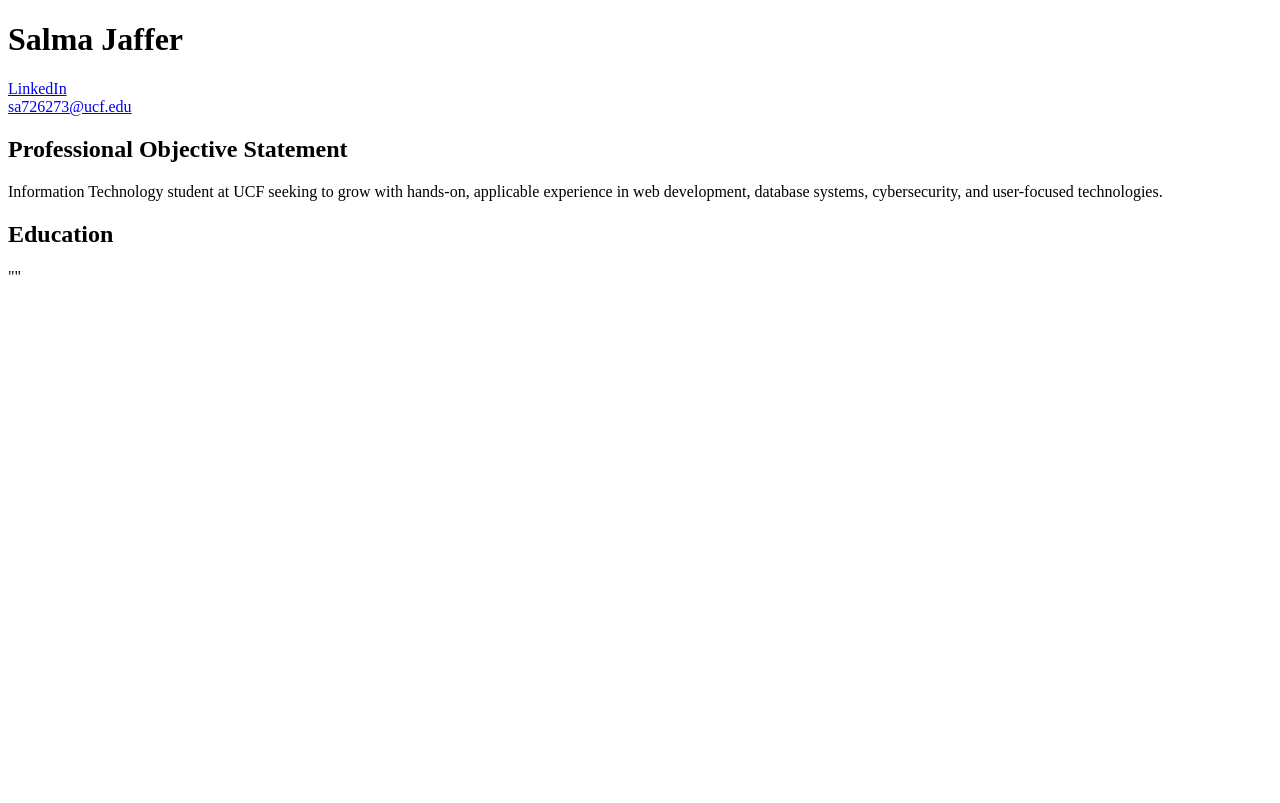
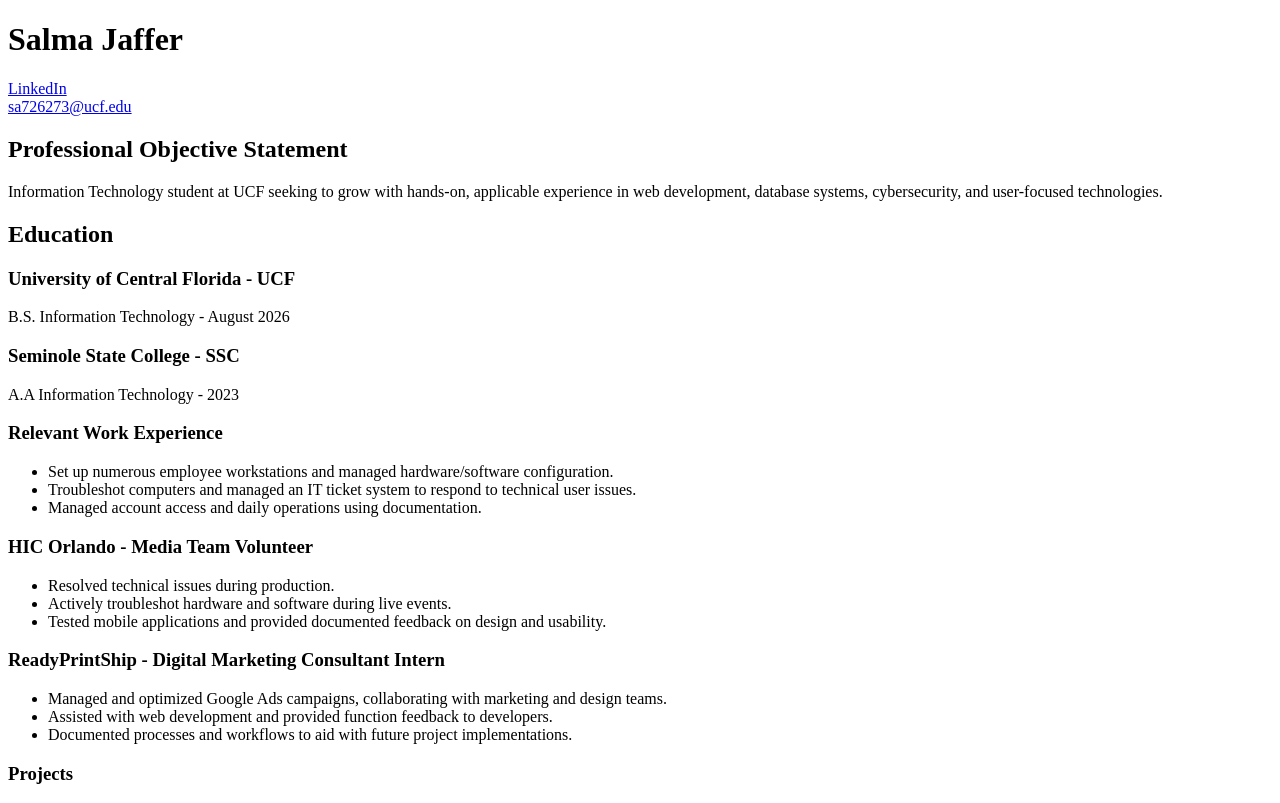
Before and after one commit to salma-j-tech/cis4004-web, a plain HTML site: page resume/index.html in a window 1280 px wide. Drawn offline with Linux system fonts and the light colour scheme.

Commit message:
Add education and work experience sections to resume

```diff
--- a/resume/index.html
+++ b/resume/index.html
@@ -28,8 +28,56 @@
 
         <section>
           <h2>Education</h2>
-          <p>""</p>
+
+          <article>
+            <h3>University of Central Florida - UCF</h3>
+            <p>B.S. Information Technology - August 2026</p>
+          </article>
+
+          <article>
+            <h3>Seminole State College - SSC</h3>
+            <p>A.A Information Technology - 2023</p>
+          </article>
+
         </section>
+
+        <section>
+
+          <article>
+            <h3>Relevant Work Experience</h3>
+            <ul>
+              <li>Set up numerous employee workstations and managed hardware/software configuration.</li>
+              <li>Troubleshot computers and managed an IT ticket system to respond to technical user issues.</li>
+              <li>Managed account access and daily operations using documentation.</li>
+            </ul>
+          </article>
+
+          <article>
+            <h3>HIC Orlando - Media Team Volunteer</h3>
+            <ul>
+              <li>Resolved technical issues during production.</li>
+              <li>Actively troubleshot hardware and software during live events.</li>
+              <li>Tested mobile applications and provided documented feedback on design and usability.</li>
+            </ul>
+          </article>
+
+          <article>
+            <h3>ReadyPrintShip - Digital Marketing Consultant Intern</h3>
+            <ul>
+              <li>Managed and optimized Google Ads campaigns, collaborating with marketing and design teams.</li>
+              <li>Assisted with web development and provided function feedback to developers.</li>
+              <li>Documented processes and workflows to aid with future project implementations.</li>
+            </ul>
+          </article>
+
+        </section>
+
+        <section>
+          <h3>Projects</h3>
+        </section>
+
+
+
 
       </main>
 
```
